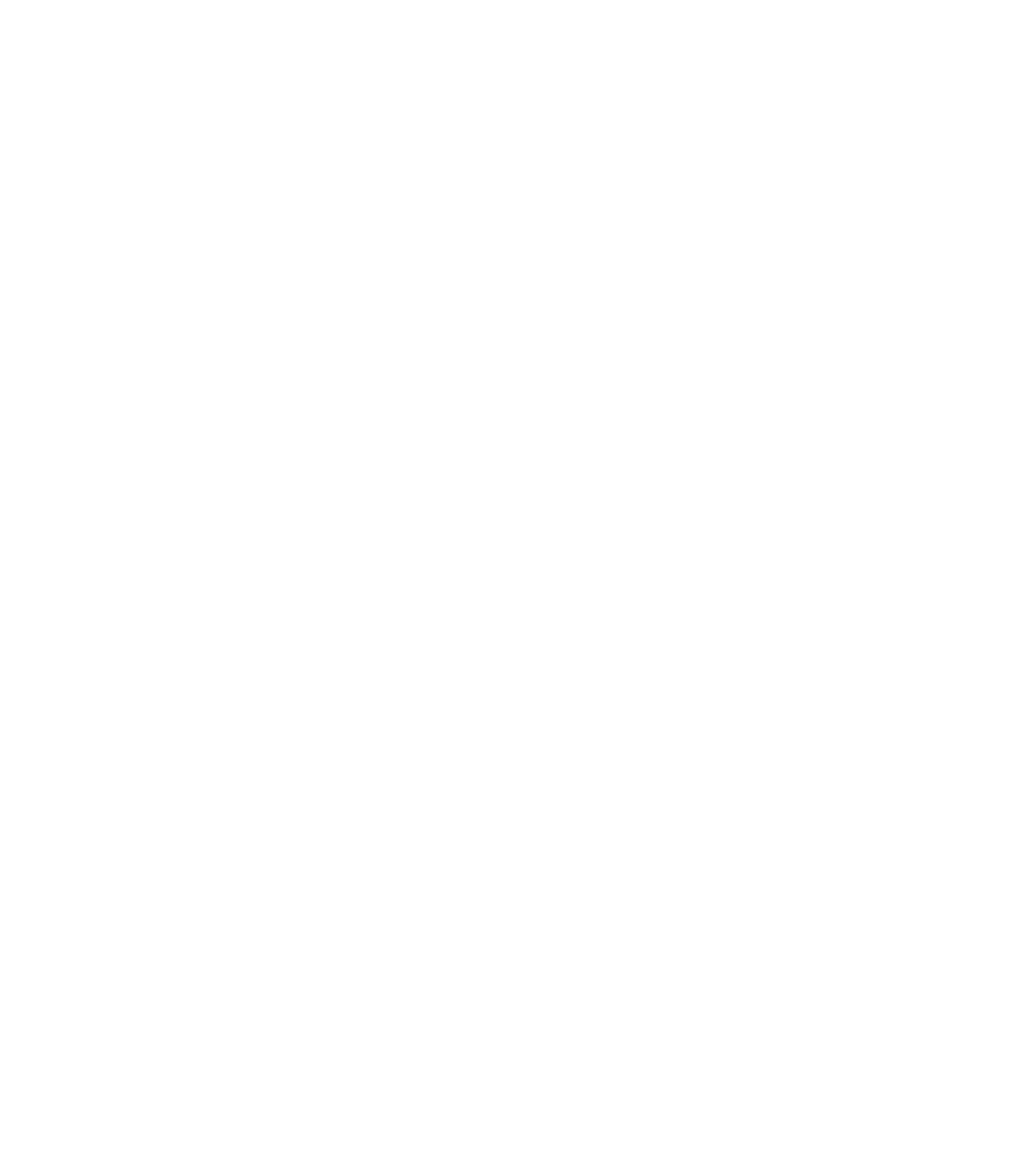
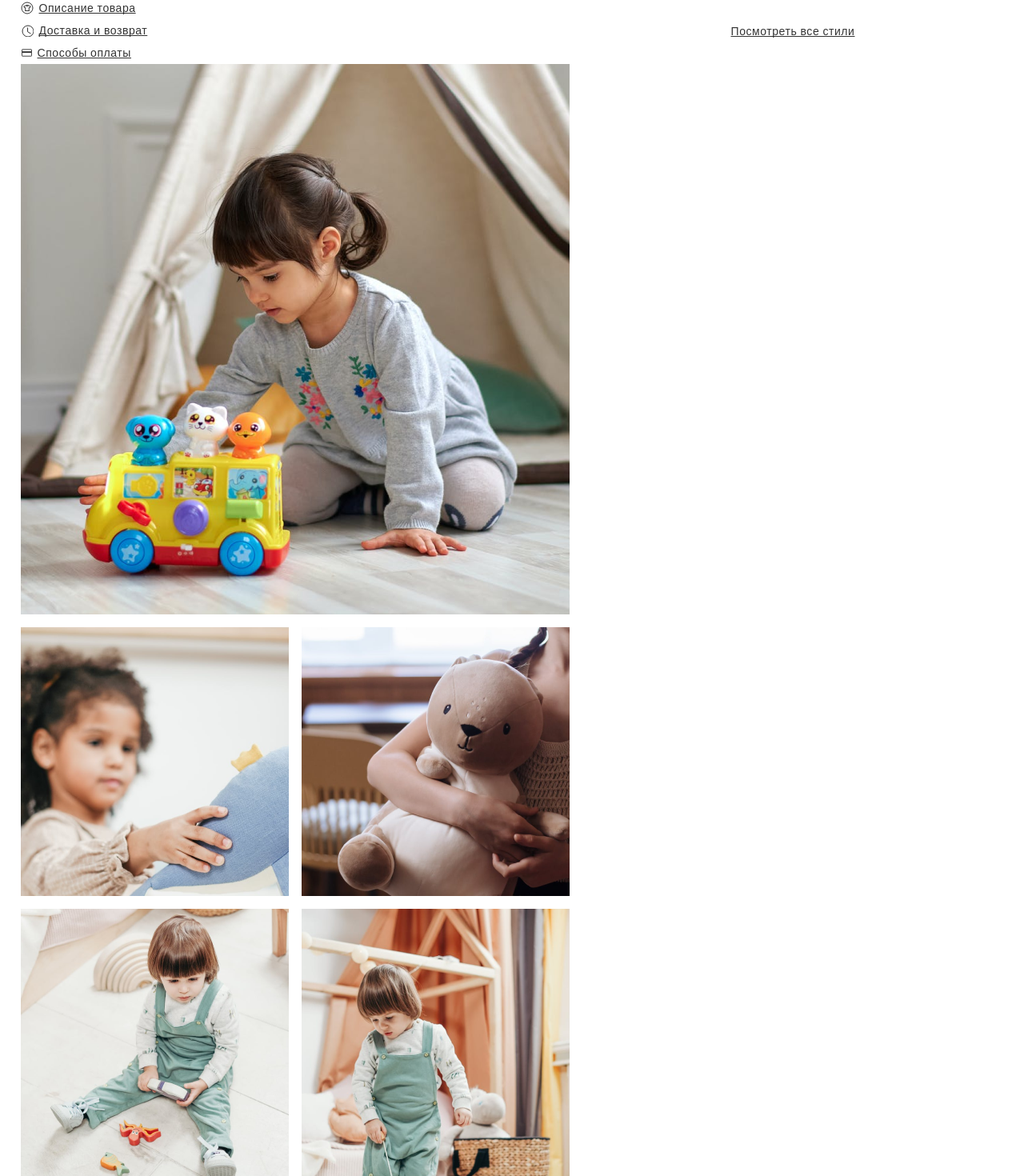
Before and after one commit to freund82/alefReactTest, a React (Create React App) app: page / in a window 1280 px wide. Shown: the part 1463-2933 px from the top of the page at 80% size. Before the commit the page ends 1440 px from the top, so only its background shows below. Built offline with nearby package versions, Linux system fonts and the light colour scheme.

Commit message:
AlefReactTestSecondBlock

```diff
--- a/src/App.js
+++ b/src/App.js
@@ -1,11 +1,13 @@
 import Header from "./components/Header/Header";
-import MainSection from "./components/MainSection/MainSection";
+import FirstSection from "./components/FirstSection/FirstSection";
+import SecondSection from "./components/SecondSection/SecondSection";
 
 function App() {
   return (
     <>
       <Header></Header>
-      <MainSection></MainSection>
+      <FirstSection></FirstSection>
+      <SecondSection></SecondSection>
     </>
   );
 }
--- /dev/null
+++ b/src/components/FirstSection/Description.js
@@ -0,0 +1,53 @@
+import styled from 'styled-components'
+import {Link} from 'react-router-dom'
+
+const DescriptionLinks=styled.div`
+    margin-top:2.4rem;
+    display:flex;
+    width:16.7rem;
+    height:8.4rem;
+    flex-wrap:wrap;
+    line-height:2rem;
+`;
+const Icon=styled.svg`
+    margin-right:0.65rem;
+`;
+
+const IconBlock=styled.div`
+    display:flex;
+    align-items:center;
+`;
+
+function Description(){
+    return (
+        <DescriptionLinks>
+            <IconBlock>
+                <Icon width="16" height="16" viewBox="0 0 16 16" fill="none" xmlns="http://www.w3.org/2000/Icon">
+                    <circle cx="8" cy="8" r="7" stroke="#333333"/>
+                    <path d="M4 6C4.24928 6 6.75787 4.5 6.75787 4.5H8.00429H9.25071C9.25071 4.5 11.7507 6 12 6" stroke="#333333"/>
+                    <path d="M4.01577 5.39283L4.01576 7.17806L5.76075 7.4756L5.76075 11.9386" stroke="#333333"/>
+                    <path d="M11.9842 5.39283L11.9842 7.17806L10.2393 7.4756L10.2478 11.9386" stroke="#333333"/>
+                    <line x1="5.51145" y1="11.4385" x2="10.4971" y2="11.4385" stroke="#333333"/>
+                    <path d="M6.50859 4.5C6.50859 4.5 7.00716 6.28522 8.00429 6.28522C9.00142 6.28522 9.49999 4.5 9.49999 4.5" stroke="#333333"/>
+                </Icon>
+                    <Link style={{textDecoration:"underline", fontSize:"1.4rem", color:"#333", letterSpacing:"0.04em", textDecorationSkipInk:"none"}} to="/">Описание товара</Link>
+            </IconBlock>
+            <IconBlock>
+                <Icon class="clock" width="16" height="16" viewBox="0 0 16 16" fill="none" xmlns="http://www.w3.org/2000/svg">
+                    <circle cx="9" cy="9" r="7" fill="white" stroke="#333333"/>
+                    <path d="M8.55453 4.5L8.55453 9.70613L12.5 12" stroke="#333333"/>
+                </Icon>
+                   <Link style={{textDecoration:"underline", fontSize:"1.4rem", color:"#333", letterSpacing:"0.04em", textDecorationSkipInk:"none"}} to="/">Доставка и возврат</Link>
+            </IconBlock>
+            <IconBlock>
+                <Icon style={{paddingLeft:"0.1rem"}} width="14" height="10" viewBox="0 0 14 10" fill="none" xmlns="http://www.w3.org/2000/svg">
+                    <rect x="0.5" y="0.5" width="13" height="9" rx="0.5" stroke="#333333"/>
+                    <rect x="1" y="3" width="12" height="2" fill="#333333"/>
+                </Icon>
+                    <Link style={{textDecoration:"underline", fontSize:"1.4rem", color:"#333", letterSpacing:"0.04em", textDecorationSkipInk:"none"}} to="/">Способы оплаты</Link>
+            </IconBlock>
+        </DescriptionLinks>
+    )
+}
+
+export default Description
--- a/src/components/MainSection/MainSection.js
+++ b/src/components/FirstSection/FirstSection.js
@@ -4,6 +4,7 @@ import { BrowserRouter as Router, Link } from 'react-router-dom';
 import Responces from './Responces';
 import Select from './Select';
 import {useState} from 'react'
+import Description from './Description';
 
 
 const MainPhoto=styled.div`
@@ -165,9 +166,9 @@ border:none;
 }
 `;
 
-function MainSection(){
+function FirstSection(){
 
-     let ar="Арт. 02765/46"
+     let art="Арт. 02765/46"
 
      let[value, setState]=useState(1)
 
@@ -181,11 +182,10 @@ function MainSection(){
         }
     }
     function addToCart(){
-        alert('Товар добавлен в корзину')
+        alert(`Товар ${art} в количестве ${value} шт. добавлен в корзину`)
     }
-
     function addToFavorite(){
-        alert('Товар добавлен в избранное')
+        alert(`Товар ${art} добавлен в избранное`)
     }
 
     return(
@@ -195,7 +195,7 @@ function MainSection(){
             <Photo src={ImageMain}></Photo>
             <OderDescription>
             <Title>Пижама для девочек</Title>
-            <Art>{ar}</Art>
+            <Art>{art}</Art>
             <Responces></Responces>
             <Price>800 &#8381;</Price><OldPrice>1 500 &#8381;</OldPrice>
             <ActionsBlock>
@@ -219,11 +219,13 @@ function MainSection(){
                                 </ButtonsBlock>
                             <Link style={{display:"block", textDecoration:"underline", fontSize:"1.4rem", color:"#333", letterSpacing:"0.04em",  textDecorationSkipInk:"none", marginBottom:"2.9rem"}} to="/">Купить в 1 клик</Link>
                             <LineBlock></LineBlock>
+                            <Description></Description>
             </OderDescription>
+            <Link style={{display:"block", margin:"auto", textDecoration:"underline", fontSize:"1.4rem", color:"#333", letterSpacing:"0.04em",  textDecorationSkipInk:"none", paddingTop:"1.2rem", marginBottom:"3.2rem",}} to="/">Посмотреть все стили</Link>
             </Router>
         </MainPhoto>
         </>
     )
 }
 
-export default MainSection
+export default FirstSection
--- /dev/null
+++ b/src/components/SecondSection/SecondSection.js
@@ -0,0 +1,100 @@
+import styled from 'styled-components'
+import ImageMainSecond from '../../assets/images/sectionFotos/1.png'
+import ImageSmallFirstSecond from '../../assets/images/sectionFotos/2.png'
+import ImageSmallSecond from '../../assets/images/sectionFotos/3.png'
+import ImageSmallThird from '../../assets/images/sectionFotos/4.png'
+import ImageSmallFourth from '../../assets/images/sectionFotos/5.png'
+
+const SecondBlock=styled.div`
+    width:100;
+    max-width:144rem;
+    margin:0 auto;
+    padding-left:2.6rem;
+    padding-right:2.6rem;
+    display:flex;
+    flex-wrap:wrap;
+    gap:1.6rem;
+    line-height:0;
+    @media(max-width:700px){
+        gap:0.63rem;
+        padding-left:0;
+        padding-right:0;
+    }
+`;
+const SecondBlockMain=styled.img`
+    max-width:100%;
+    line-height:0;
+`
+
+const SecondBlockSmallPhotos=styled.div`
+    display:flex;
+    gap:1.6rem;
+    position:relative;
+    @media(max-width:700px){
+        gap:0.63rem;
+    }
+
+`;
+const SecondBlockSmallPhotosBlock=styled.div`
+    display:flex;
+    margin-top:1.6rem;
+    gap:1.6rem;
+    line-height:0;
+    position:relative;
+    z-index:100;
+    @media(max-width:700px){
+        gap:0.63rem;
+        margin-top:0.63rem;
+    }
+`;
+
+const SecondBlockImgSmall=styled.img`
+max-width:100%;
+`;
+
+
+
+function SecondSection(){
+    return(
+        <>
+        <SecondBlock>
+            <div><SecondBlockMain src={ImageMainSecond} alt=""></SecondBlockMain></div>
+            <div>
+            <SecondBlockSmallPhotos>
+                <div className="hoverSvg" style={{background:"#333"}} >
+                    <SecondBlockImgSmall className="imageHover" src={ImageSmallFirstSecond} alt=""></SecondBlockImgSmall>
+                    <svg className="svgCart" style={{position:"absolute", top:"50%", left:"22%", zIndex:"1000"}} width="32" height="35" viewBox="0 0 32 35" fill="none" xmlns="http://www.w3.org/2000/svg">
+                                            <path d="M0.752161 10.9953C0.638177 9.54198 1.78674 8.2998 3.24451 8.2998H28.7555C30.2133 8.2998 31.3618 9.54198 31.2478 10.9953L29.5851 32.1953C29.4831 33.4962 28.3976 34.4998 27.0927 34.4998H4.90725C3.60235 34.4998 2.51694 33.4962 2.41491 32.1953L0.752161 10.9953Z" stroke="white"/>
+                                            <path d="M7.004 18.4857C7.004 18.4857 6.54373 1 15.5 1C24.4563 1 23.996 18.4857 23.996 18.4857" stroke="white"/>
+                                            </svg>
+                </div>
+                <div className="hoverSvg" style={{background:"#333"}}>
+                    <SecondBlockImgSmall className="imageHover" src={ImageSmallThird} alt=""></SecondBlockImgSmall>
+                    <svg className="svgCart" style={{position:"absolute", top:"50%", right:"22%", zIndex:"1000"}} width="32" height="35" viewBox="0 0 32 35" fill="none" xmlns="http://www.w3.org/2000/svg">
+                                            <path d="M0.752161 10.9953C0.638177 9.54198 1.78674 8.2998 3.24451 8.2998H28.7555C30.2133 8.2998 31.3618 9.54198 31.2478 10.9953L29.5851 32.1953C29.4831 33.4962 28.3976 34.4998 27.0927 34.4998H4.90725C3.60235 34.4998 2.51694 33.4962 2.41491 32.1953L0.752161 10.9953Z" stroke="white"/>
+                                            <path d="M7.004 18.4857C7.004 18.4857 6.54373 1 15.5 1C24.4563 1 23.996 18.4857 23.996 18.4857" stroke="white"/>
+                                            </svg>
+                </div>
+            </SecondBlockSmallPhotos>
+            <SecondBlockSmallPhotosBlock>
+                <div className="hoverSvg" style={{background:"#333"}}>
+                    <SecondBlockImgSmall className="imageHover" src={ImageSmallSecond} alt=""></SecondBlockImgSmall>
+                    <svg className="svgCart" style={{position:"absolute", top:"50%", left:"22%", zIndex:"1000"}} width="32" height="35" viewBox="0 0 32 35" fill="none" xmlns="http://www.w3.org/2000/svg">
+                                            <path d="M0.752161 10.9953C0.638177 9.54198 1.78674 8.2998 3.24451 8.2998H28.7555C30.2133 8.2998 31.3618 9.54198 31.2478 10.9953L29.5851 32.1953C29.4831 33.4962 28.3976 34.4998 27.0927 34.4998H4.90725C3.60235 34.4998 2.51694 33.4962 2.41491 32.1953L0.752161 10.9953Z" stroke="white"/>
+                                            <path d="M7.004 18.4857C7.004 18.4857 6.54373 1 15.5 1C24.4563 1 23.996 18.4857 23.996 18.4857" stroke="white"/>
+                                            </svg>
+                </div>
+                <div className="hoverSvg" style={{background:"#333"}}>
+                    <SecondBlockImgSmall className="imageHover" src={ImageSmallFourth} alt=""></SecondBlockImgSmall>
+                    <svg className="svgCart" style={{position:"absolute", top:"50%", right:"22%", zIndex:"1000"}} width="32" height="35" viewBox="0 0 32 35" fill="none" xmlns="http://www.w3.org/2000/svg">
+                                            <path d="M0.752161 10.9953C0.638177 9.54198 1.78674 8.2998 3.24451 8.2998H28.7555C30.2133 8.2998 31.3618 9.54198 31.2478 10.9953L29.5851 32.1953C29.4831 33.4962 28.3976 34.4998 27.0927 34.4998H4.90725C3.60235 34.4998 2.51694 33.4962 2.41491 32.1953L0.752161 10.9953Z" stroke="white"/>
+                                            <path d="M7.004 18.4857C7.004 18.4857 6.54373 1 15.5 1C24.4563 1 23.996 18.4857 23.996 18.4857" stroke="white"/>
+                                            </svg>
+                    </div>
+            </SecondBlockSmallPhotosBlock>
+            </div>
+        </SecondBlock>
+        </>
+    )
+}
+export default SecondSection
--- a/src/index.css
+++ b/src/index.css
@@ -20,3 +20,14 @@ h1,h2,h3,h4,h5,h6{
 p{
   margin:0;
 }
+
+.imageHover:hover{
+  filter:opacity(0.7);
+}
+
+.svgCart{
+  display:none;
+}
+.hoverSvg:hover .svgCart{
+  display:block;
+}
```
Also changed, not shown: src/components/FirstSection/Responces.js (renamed from src/components/MainSection/Responces.js), src/components/FirstSection/Select.js (renamed from src/components/MainSection/Select.js).
